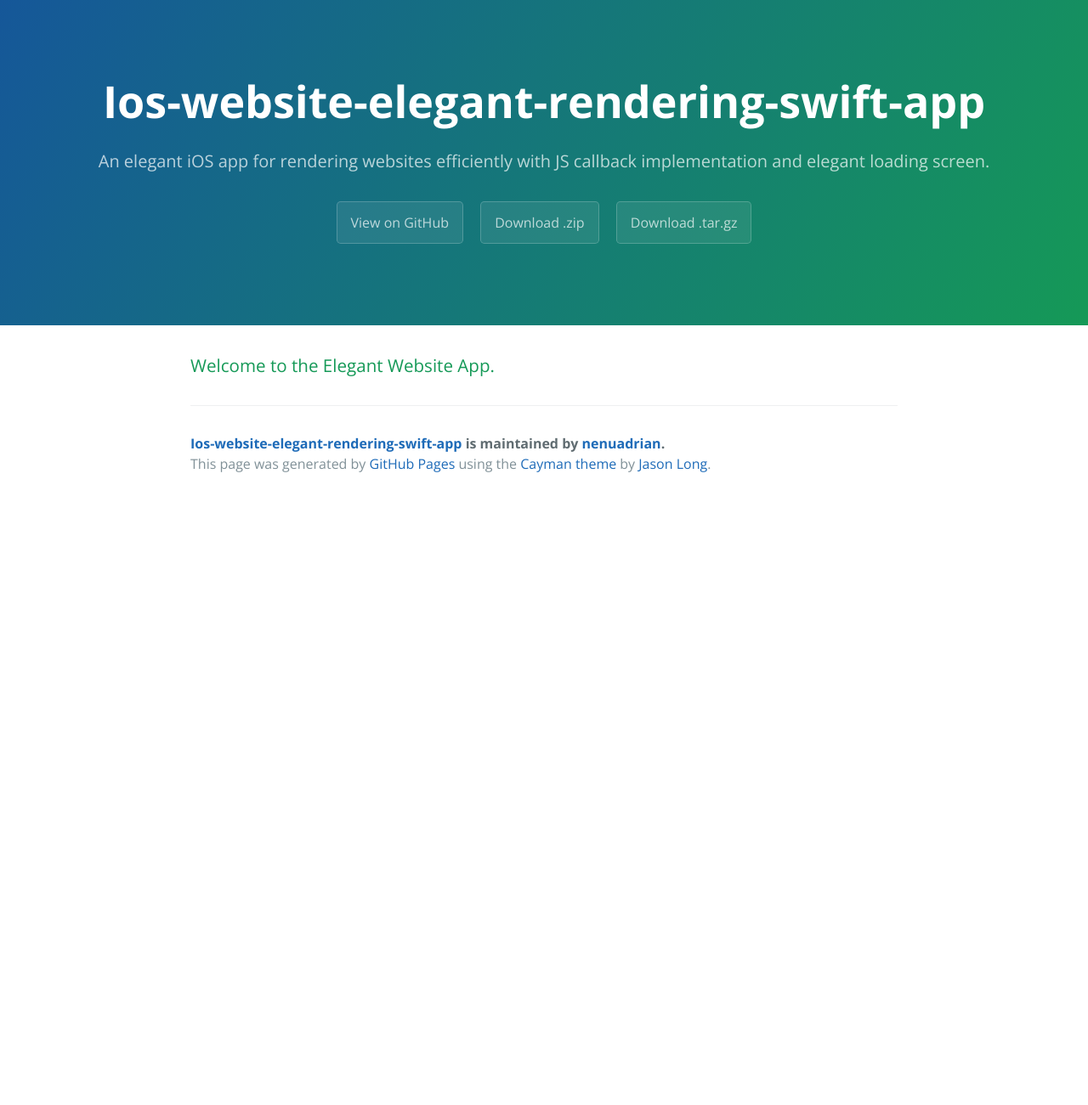
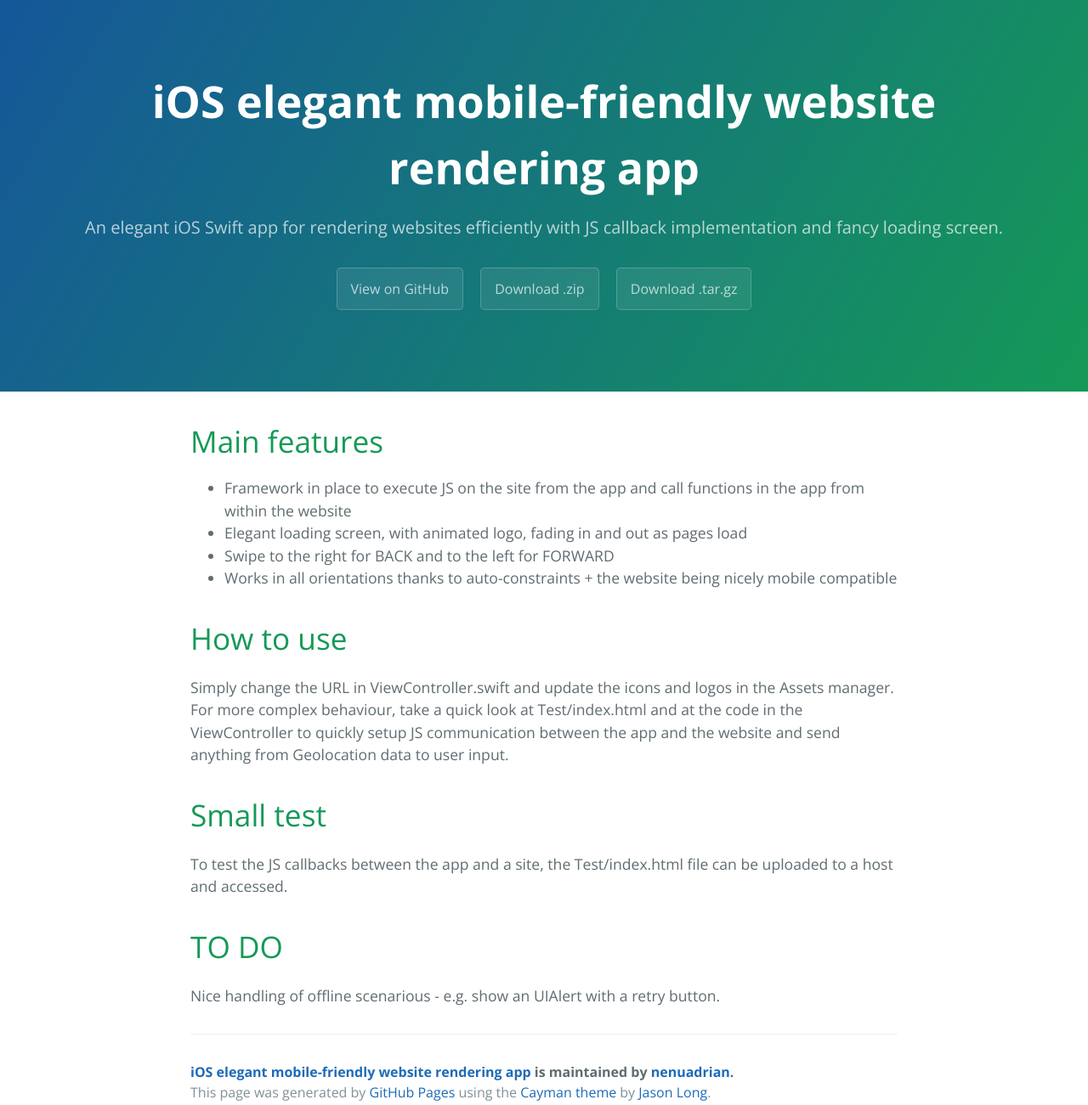
Before and after one commit to nenuadrian/iOS-website-elegant-rendering-swift-app, a plain HTML site: page index.html in a window 1280 px wide. Shown: the whole page at 85% size. Before the commit the page ends 800 px from the top, so only its background shows below. Drawn offline with nearby package versions, Linux system fonts and the light colour scheme.

Commit message:
Create gh-pages branch via GitHub

```diff
--- a/index.html
+++ b/index.html
@@ -2,7 +2,7 @@
 <html lang="en-us">
   <head>
     <meta charset="UTF-8">
-    <title>Ios-website-elegant-rendering-swift-app by nenuadrian</title>
+    <title>iOS elegant mobile-friendly website rendering app by nenuadrian</title>
     <meta name="viewport" content="width=device-width, initial-scale=1">
     <link rel="stylesheet" type="text/css" href="stylesheets/normalize.css" media="screen">
     <link href='https://fonts.googleapis.com/css?family=Open+Sans:400,700' rel='stylesheet' type='text/css'>
@@ -11,19 +11,41 @@
   </head>
   <body>
     <section class="page-header">
-      <h1 class="project-name">Ios-website-elegant-rendering-swift-app</h1>
-      <h2 class="project-tagline">An elegant iOS app for rendering websites efficiently with JS callback implementation and elegant loading screen.</h2>
+      <h1 class="project-name">iOS elegant mobile-friendly website rendering app</h1>
+      <h2 class="project-tagline">An elegant iOS Swift app for rendering websites efficiently with JS callback implementation and fancy loading screen.</h2>
       <a href="https://github.com/nenuadrian/iOS-website-elegant-rendering-swift-app" class="btn">View on GitHub</a>
       <a href="https://github.com/nenuadrian/iOS-website-elegant-rendering-swift-app/zipball/master" class="btn">Download .zip</a>
       <a href="https://github.com/nenuadrian/iOS-website-elegant-rendering-swift-app/tarball/master" class="btn">Download .tar.gz</a>
     </section>
 
     <section class="main-content">
-      <h3>
-<a id="welcome-to-the-elegant-website-app" class="anchor" href="#welcome-to-the-elegant-website-app" aria-hidden="true"><span aria-hidden="true" class="octicon octicon-link"></span></a>Welcome to the Elegant Website App.</h3>
+      <h1>
+<a id="main-features" class="anchor" href="#main-features" aria-hidden="true"><span aria-hidden="true" class="octicon octicon-link"></span></a>Main features</h1>
+
+<ul>
+<li>Framework in place to execute JS on the site from the app and call functions in the app from within the website</li>
+<li>Elegant loading screen, with animated logo, fading in and out as pages load</li>
+<li>Swipe to the right for BACK and to the left for FORWARD</li>
+<li>Works in all orientations thanks to auto-constraints + the website being nicely mobile compatible</li>
+</ul>
+
+<h1>
+<a id="how-to-use" class="anchor" href="#how-to-use" aria-hidden="true"><span aria-hidden="true" class="octicon octicon-link"></span></a>How to use</h1>
+
+<p>Simply change the URL in ViewController.swift and update the icons and logos in the Assets manager. For more complex behaviour, take a quick look at Test/index.html and at the code in the ViewController to quickly setup JS communication between the app and the website and send anything from Geolocation data to user input.</p>
+
+<h1>
+<a id="small-test" class="anchor" href="#small-test" aria-hidden="true"><span aria-hidden="true" class="octicon octicon-link"></span></a>Small test</h1>
+
+<p>To test the JS callbacks between the app and a site, the Test/index.html file can be uploaded to a host and accessed.</p>
+
+<h1>
+<a id="to-do" class="anchor" href="#to-do" aria-hidden="true"><span aria-hidden="true" class="octicon octicon-link"></span></a>TO DO</h1>
+
+<p>Nice handling of offline scenarious - e.g. show an UIAlert with a retry button.</p>
 
       <footer class="site-footer">
-        <span class="site-footer-owner"><a href="https://github.com/nenuadrian/iOS-website-elegant-rendering-swift-app">Ios-website-elegant-rendering-swift-app</a> is maintained by <a href="https://github.com/nenuadrian">nenuadrian</a>.</span>
+        <span class="site-footer-owner"><a href="https://github.com/nenuadrian/iOS-website-elegant-rendering-swift-app">iOS elegant mobile-friendly website rendering app</a> is maintained by <a href="https://github.com/nenuadrian">nenuadrian</a>.</span>
 
         <span class="site-footer-credits">This page was generated by <a href="https://pages.github.com">GitHub Pages</a> using the <a href="https://github.com/jasonlong/cayman-theme">Cayman theme</a> by <a href="https://twitter.com/jasonlong">Jason Long</a>.</span>
       </footer>
--- a/params.json
+++ b/params.json
@@ -1,6 +1,6 @@
 {
-  "name": "Ios-website-elegant-rendering-swift-app",
-  "tagline": "An elegant iOS app for rendering websites efficiently with JS callback implementation and elegant loading screen.",
-  "body": "### Welcome to the Elegant Website App.\r\n\r\n",
+  "name": "iOS elegant mobile-friendly website rendering app",
+  "tagline": "An elegant iOS Swift app for rendering websites efficiently with JS callback implementation and fancy loading screen.",
+  "body": "# Main features\r\n  * Framework in place to execute JS on the site from the app and call functions in the app from within the website\r\n  * Elegant loading screen, with animated logo, fading in and out as pages load\r\n  * Swipe to the right for BACK and to the left for FORWARD\r\n  * Works in all orientations thanks to auto-constraints + the website being nicely mobile compatible\r\n\r\n# How to use\r\nSimply change the URL in ViewController.swift and update the icons and logos in the Assets manager. For more complex behaviour, take a quick look at Test/index.html and at the code in the ViewController to quickly setup JS communication between the app and the website and send anything from Geolocation data to user input.\r\n\r\n# Small test\r\n  To test the JS callbacks between the app and a site, the Test/index.html file can be uploaded to a host and accessed.\r\n\r\n# TO DO\r\n  Nice handling of offline scenarious - e.g. show an UIAlert with a retry button.\r\n",
   "note": "Don't delete this file! It's used internally to help with page regeneration."
 }
```
